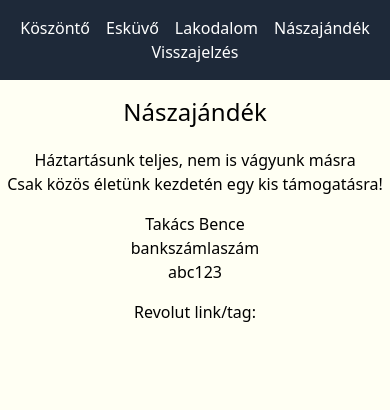
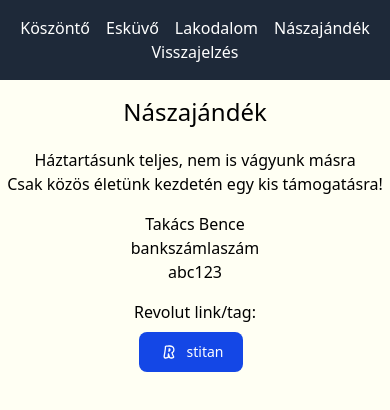
Before and after one commit to molnarbence/wedding-lb, a Nuxt app: page /naszajandek in a window 390 px wide. Shown: the top 410 px of the page. Built offline with nearby package versions, Linux system fonts and the light colour scheme; a web font is replaced by a local one.

Commit message:
remove hidden class

```diff
--- a/components/RevolutLinkButton.vue
+++ b/components/RevolutLinkButton.vue
@@ -11,7 +11,7 @@
   <div>
     <a
       :href="`${encodeURI(`https://revolut.me/${tag}/${currency}${amount}/${note}`)}`"
-      class="hidden sm:inline-flex text-white bg-blue-700 hover:bg-blue-800 focus:ring-4 focus:outline-none font-medium rounded-lg text-sm px-5 py-2.5 text-center items-center me-2 dark:bg-blue-600 dark:hover:bg-blue-700"
+      class="inline-flex text-white bg-blue-700 hover:bg-blue-800 focus:ring-4 focus:outline-none font-medium rounded-lg text-sm px-5 py-2.5 text-center items-center me-2 dark:bg-blue-600 dark:hover:bg-blue-700"
     >
       <RevolutIcon />
       {{ tag }}
```
